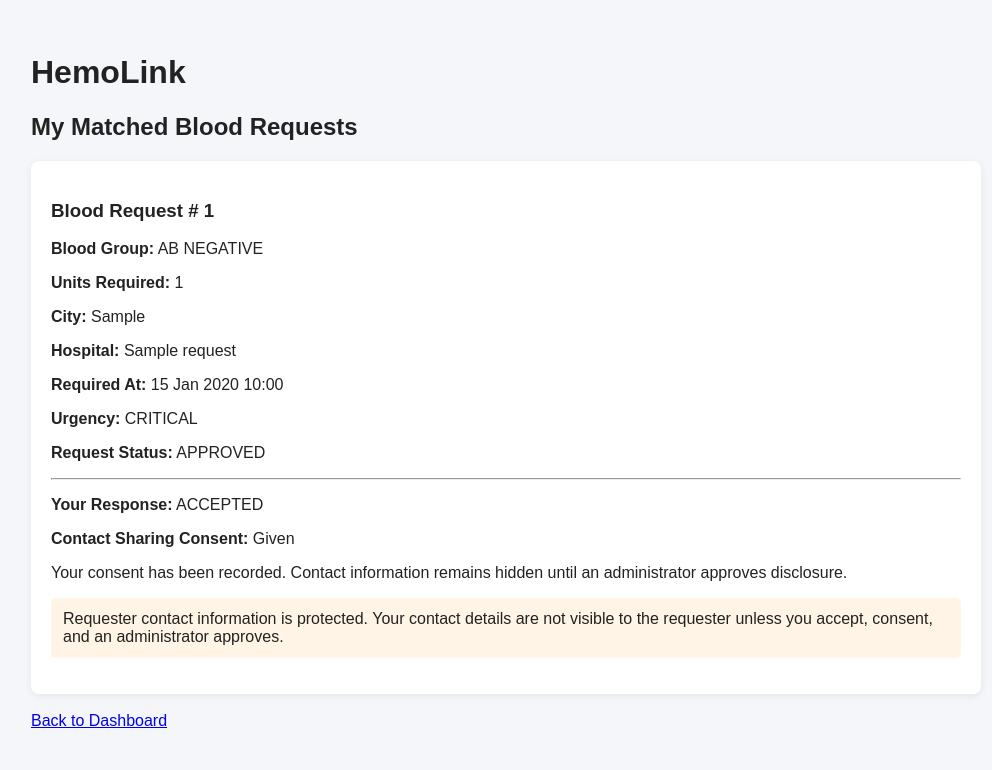
After one commit to TalhaIrfan-dev/hemolink-bdfers, a Spring Boot app: page /donor/requests in a window 1280 px wide. The commit adds this page. Shown: the top 770 px of the page, without its empty margins (134-1126 px from the left). Run offline with Spring Boot 4, Linux system fonts and the light colour scheme; the visitor is signed in with stand-in values (Sample User, id 1); tables that the repository leaves empty hold one stand-in row (values such as "Sample post"); some of the project's set-up classes (security, data sources, template engines, error pages and the like) are left out, and stand-ins take their place.

Commit message:
donor request accepting and declining mdule is created

```diff
--- /dev/null
+++ b/src/main/java/com/hemolink/bdfers/controller/DonorRequestController.java
@@ -0,0 +1,81 @@
+
+package com.hemolink.bdfers.controller;
+
+import com.hemolink.bdfers.enums.DonorResponse;
+import com.hemolink.bdfers.service.DonorRequestService;
+import org.springframework.security.core.annotation.AuthenticationPrincipal;
+import org.springframework.security.core.userdetails.UserDetails;
+import org.springframework.stereotype.Controller;
+import org.springframework.ui.Model;
+import org.springframework.web.bind.annotation.*;
+import org.springframework.web.servlet.mvc.support.RedirectAttributes;
+
+@Controller
+@RequestMapping("/donor/requests")
+public class DonorRequestController {
+
+    private final DonorRequestService donorRequestService;
+
+    public DonorRequestController(
+            DonorRequestService donorRequestService) {
+        this.donorRequestService = donorRequestService;
+    }
+
+    @GetMapping
+    public String myRequests(
+            @AuthenticationPrincipal UserDetails userDetails,
+            Model model) {
+
+        model.addAttribute(
+                "matches",
+                donorRequestService.getMyMatchedRequests(
+                        userDetails.getUsername()));
+
+        return "donor/requests";
+    }
+
+    @PostMapping("/{matchId}/respond")
+    public String respond(
+            @PathVariable Long matchId,
+            @RequestParam DonorResponse response,
+            @AuthenticationPrincipal UserDetails userDetails,
+            RedirectAttributes redirectAttributes) {
+
+        try {
+            donorRequestService.respondToRequest(
+                    matchId, response, userDetails.getUsername());
+
+            redirectAttributes.addFlashAttribute(
+                    "successMessage", "Your response has been recorded.");
+
+        } catch (IllegalArgumentException | IllegalStateException ex) {
+            redirectAttributes.addFlashAttribute(
+                    "errorMessage", ex.getMessage());
+        }
+
+        return "redirect:/donor/requests";
+    }
+
+    @PostMapping("/{matchId}/consent")
+    public String consent(
+            @PathVariable Long matchId,
+            @AuthenticationPrincipal UserDetails userDetails,
+            RedirectAttributes redirectAttributes) {
+
+        try {
+            donorRequestService.giveContactConsent(
+                    matchId, userDetails.getUsername());
+
+            redirectAttributes.addFlashAttribute(
+                    "successMessage",
+                    "Your contact-sharing consent has been recorded. "
+                    + "Administrator approval is still required.");
+
+        } catch (IllegalArgumentException | IllegalStateException ex) {
+            redirectAttributes.addFlashAttribute(
+                    "errorMessage", ex.getMessage());
+        }
+
+        return "redirect:/donor/requests";
+    }
+}
--- /dev/null
+++ b/src/main/resources/templates/donor/requests.html
@@ -0,0 +1,235 @@
+
+<!DOCTYPE html>
+<html lang="en" xmlns:th="http://www.thymeleaf.org">
+<head>
+    <meta charset="UTF-8">
+    <meta name="viewport" content="width=device-width, initial-scale=1.0">
+    <title>My Matched Requests | HemoLink</title>
+
+    <style>
+        body {
+            font-family: Arial, sans-serif;
+            background: #f4f6f9;
+            color: #222;
+            padding: 25px;
+        }
+
+        .container {
+            max-width: 950px;
+            margin: auto;
+        }
+
+        .card {
+            background: white;
+            padding: 20px;
+            margin: 18px 0;
+            border-radius: 8px;
+            box-shadow: 0 2px 8px rgba(0,0,0,0.07);
+        }
+
+        .button {
+            padding: 9px 14px;
+            border: none;
+            border-radius: 5px;
+            cursor: pointer;
+            margin-right: 7px;
+        }
+
+        .accept {
+            background: #16834a;
+            color: white;
+        }
+
+        .decline {
+            background: #b42332;
+            color: white;
+        }
+
+        .consent {
+            background: #175cd3;
+            color: white;
+        }
+
+        .message {
+            padding: 12px;
+            background: #e6f4ea;
+            margin-bottom: 12px;
+        }
+
+        .error {
+            padding: 12px;
+            background: #fee4e2;
+            margin-bottom: 12px;
+        }
+
+        .notice {
+            background: #fff4e5;
+            padding: 12px;
+            border-radius: 5px;
+        }
+
+        .empty {
+            background: white;
+            padding: 20px;
+            border-radius: 8px;
+        }
+    </style>
+</head>
+
+<body>
+<div class="container">
+
+    <h1>HemoLink</h1>
+    <h2>My Matched Blood Requests</h2>
+
+    <p th:if="${successMessage}"
+       class="message"
+       th:text="${successMessage}"></p>
+
+    <p th:if="${errorMessage}"
+       class="error"
+       th:text="${errorMessage}"></p>
+
+    <div th:if="${#lists.isEmpty(matches)}" class="empty">
+        <h3>No matched requests</h3>
+        <p>
+            There are currently no blood requests matching your
+            eligible and available donor profile.
+        </p>
+    </div>
+
+    <div th:each="match : ${matches}" class="card">
+
+        <h3>
+            Blood Request #
+            <span th:text="${match.bloodRequest.id}"></span>
+        </h3>
+
+        <p>
+            <strong>Blood Group:</strong>
+            <span th:text="${#strings.replace(
+                match.bloodRequest.bloodGroup.name(), '_', ' ')}"></span>
+        </p>
+
+        <p>
+            <strong>Units Required:</strong>
+            <span th:text="${match.bloodRequest.unitsRequired}"></span>
+        </p>
+
+        <p>
+            <strong>City:</strong>
+            <span th:text="${match.bloodRequest.city}"></span>
+        </p>
+
+        <p>
+            <strong>Hospital:</strong>
+            <span th:text="${match.bloodRequest.hospitalName}"></span>
+        </p>
+
+        <p>
+            <strong>Required At:</strong>
+            <span th:text="${#temporals.format(
+                match.bloodRequest.requiredAt, 'dd MMM yyyy HH:mm')}"></span>
+        </p>
+
+        <p>
+            <strong>Urgency:</strong>
+            <span th:text="${match.bloodRequest.urgency}"></span>
+        </p>
+
+        <p>
+            <strong>Request Status:</strong>
+            <span th:text="${match.bloodRequest.adminStatus}"></span>
+        </p>
+
+        <hr>
+
+        <p>
+            <strong>Your Response:</strong>
+            <span th:text="${match.donorResponse}"></span>
+        </p>
+
+        <div th:if="${match.donorResponse.name() == 'PENDING'}">
+
+            <form th:action="@{/donor/requests/{id}/respond(id=${match.id})}"
+                  method="post"
+                  style="display:inline;">
+
+                <input type="hidden" name="response" value="ACCEPTED">
+
+                <button class="button accept" type="submit">
+                    Accept Request
+                </button>
+            </form>
+
+            <form th:action="@{/donor/requests/{id}/respond(id=${match.id})}"
+                  method="post"
+                  style="display:inline;">
+
+                <input type="hidden" name="response" value="DECLINED">
+
+                <button class="button decline" type="submit">
+                    Decline Request
+                </button>
+            </form>
+
+        </div>
+
+        <div th:if="${match.donorResponse.name() == 'ACCEPTED'}">
+
+            <p>
+                <strong>Contact Sharing Consent:</strong>
+                <span th:text="${match.donorConsent ? 'Given' : 'Not given'}"></span>
+            </p>
+
+            <div th:if="${!match.donorConsent}">
+                <div class="notice">
+                    <p>
+                        By selecting the button below, you explicitly
+                        consent to sharing your registered contact number
+                        with the requester, subject to administrator approval.
+                    </p>
+
+                    <form th:action="@{/donor/requests/{id}/consent(id=${match.id})}"
+                          method="post">
+
+                        <button class="button consent" type="submit">
+                            I Consent to Share My Contact
+                        </button>
+                    </form>
+                </div>
+            </div>
+
+            <p th:if="${match.donorConsent}">
+                Your consent has been recorded. Contact information
+                remains hidden until an administrator approves disclosure.
+            </p>
+
+        </div>
+
+        <div th:if="${match.donorResponse.name() == 'DECLINED'}">
+            <p>You declined this request.</p>
+        </div>
+
+        <div class="notice"
+             th:if="${match.bloodRequest.adminStatus.name() == 'CLOSED'
+                  or match.bloodRequest.adminStatus.name() == 'REJECTED'
+                  or match.bloodRequest.adminStatus.name() == 'FULFILLED'}">
+
+            This request is no longer active. No further response
+            or contact-sharing action is available.
+        </div>
+
+        <p class="notice">
+            Requester contact information is protected.
+            Your contact details are not visible to the requester
+            unless you accept, consent, and an administrator approves.
+        </p>
+
+    </div>
+
+    <p><a th:href="@{/dashboard}">Back to Dashboard</a></p>
+
+</div>
+</body>
+</html>
```
Also changed, not shown: database/database_schema.sql (+19 -0 lines), src/main/java/com/hemolink/bdfers/entity/Notification.java (added, +45 -0 lines), src/main/java/com/hemolink/bdfers/repository/DonorMatchRepository.java (+6 -3 lines), src/main/java/com/hemolink/bdfers/repository/NotificationRepository.java (added, +15 -0 lines), src/main/java/com/hemolink/bdfers/service/DonorMatchingService.java (+20 -10 lines), src/main/java/com/hemolink/bdfers/service/DonorRequestService.java (added, +135 -0 lines), src/main/resources/templates/dashboard.html (+7 -0 lines).
